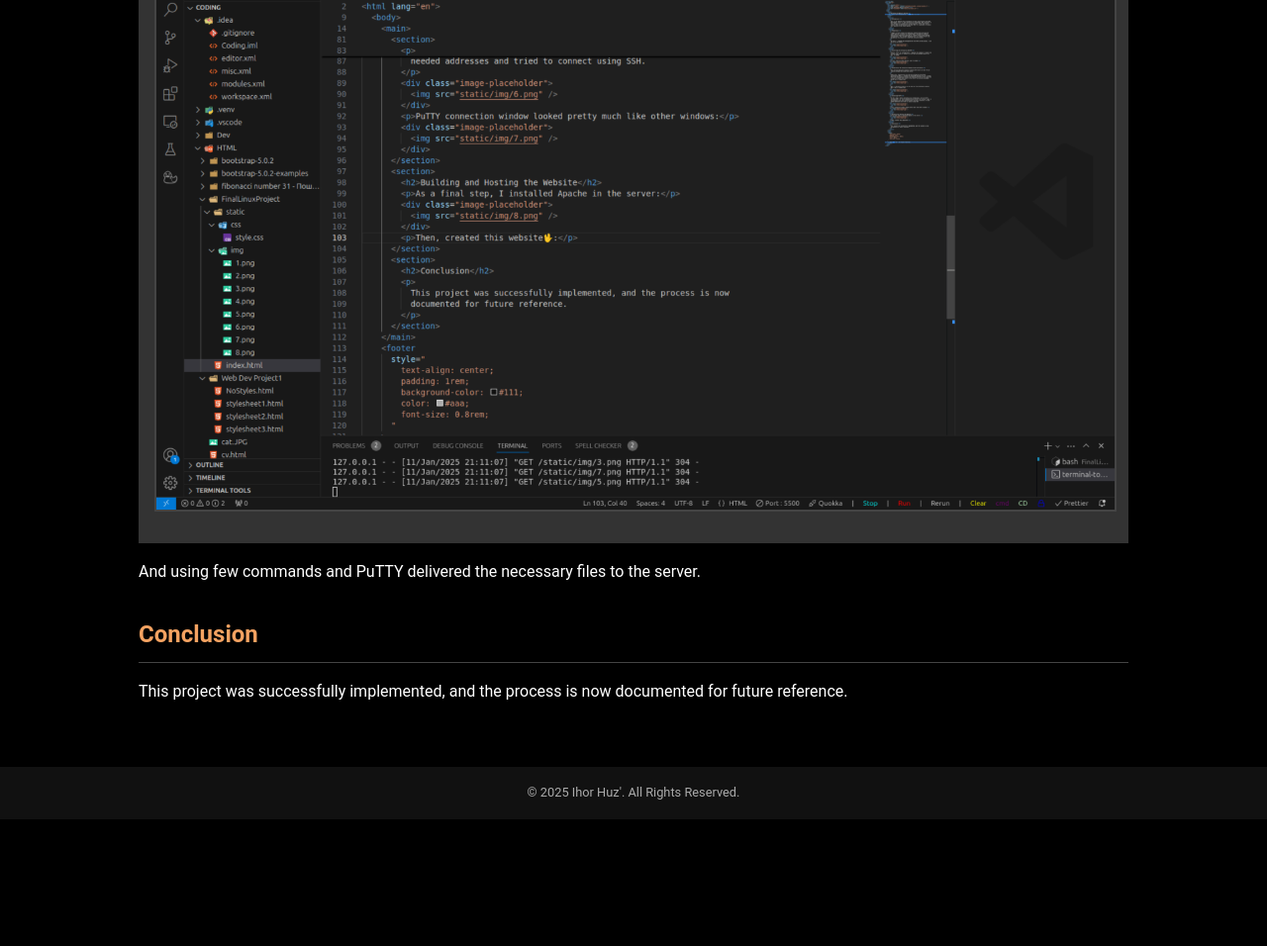
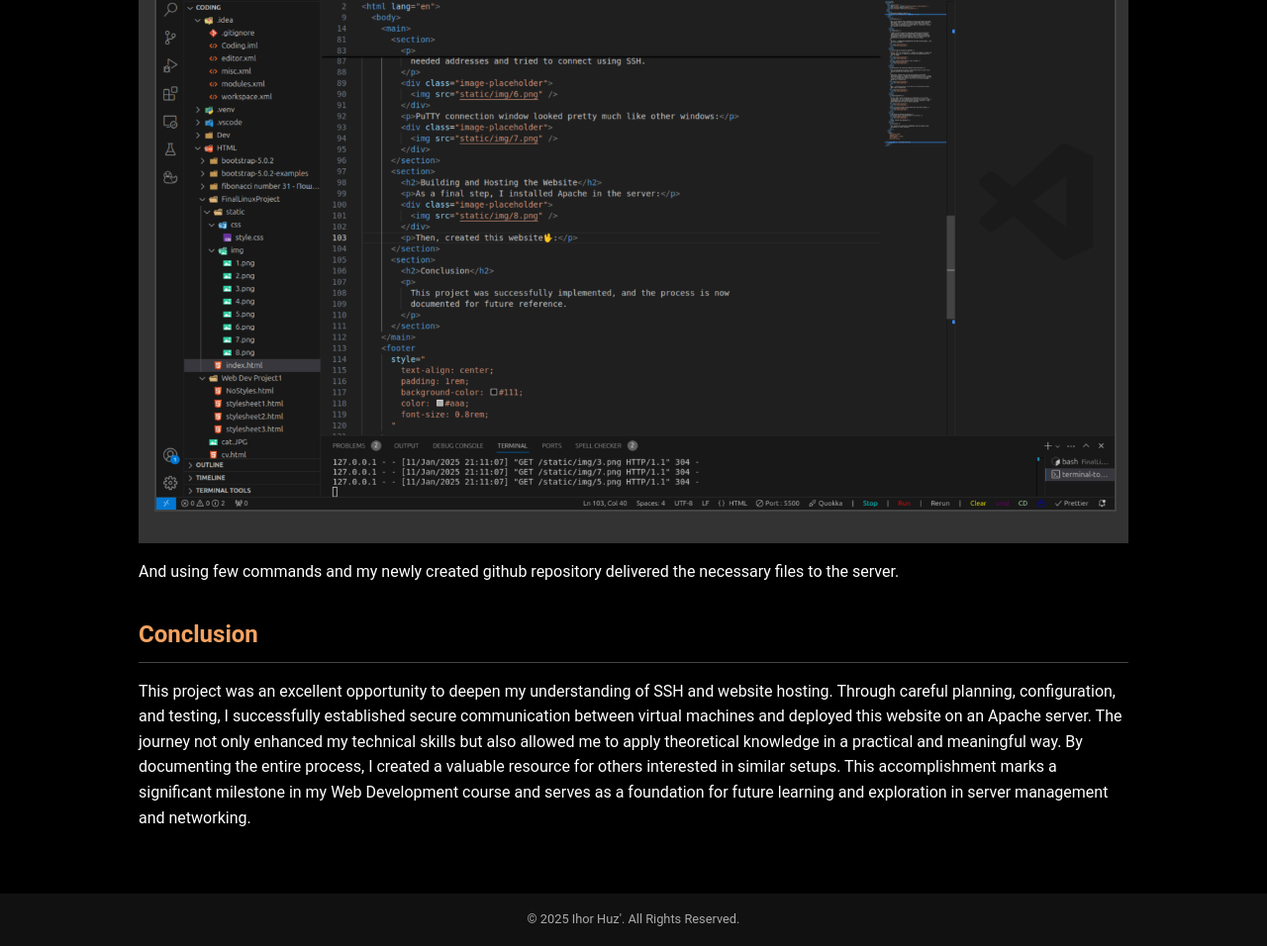
Before and after one commit to IhorHuz/finalweb, a plain HTML site: page index.html in a window 1280 px wide. Shown: the part 7172-8128 px from the top of the page at 99% size. Before the commit the page ends 8000 px from the top, so only its background shows below. Drawn offline with Linux system fonts and the light colour scheme.

Commit message:
few conclusion changes

```diff
--- a/index.html
+++ b/index.html
@@ -105,15 +105,28 @@
           <img src="static/img/9.png" />
         </div>
         <p>
-          And using few commands and PuTTY delivered the necessary files to the
-          server.
+          And using few commands and my newly created
+          <a
+            href="https://github.com/IhorHuz/finalweb"
+            target="github repository"
+          ></a
+          >github repository delivered the necessary files to the server.
         </p>
       </section>
       <section>
         <h2>Conclusion</h2>
         <p>
-          This project was successfully implemented, and the process is now
-          documented for future reference.
+          This project was an excellent opportunity to deepen my understanding
+          of SSH and website hosting. Through careful planning, configuration,
+          and testing, I successfully established secure communication between
+          virtual machines and deployed this website on an Apache server. The
+          journey not only enhanced my technical skills but also allowed me to
+          apply theoretical knowledge in a practical and meaningful way. By
+          documenting the entire process, I created a valuable resource for
+          others interested in similar setups. This accomplishment marks a
+          significant milestone in my Web Development course and serves as a
+          foundation for future learning and exploration in server management
+          and networking.
         </p>
       </section>
     </main>
```
